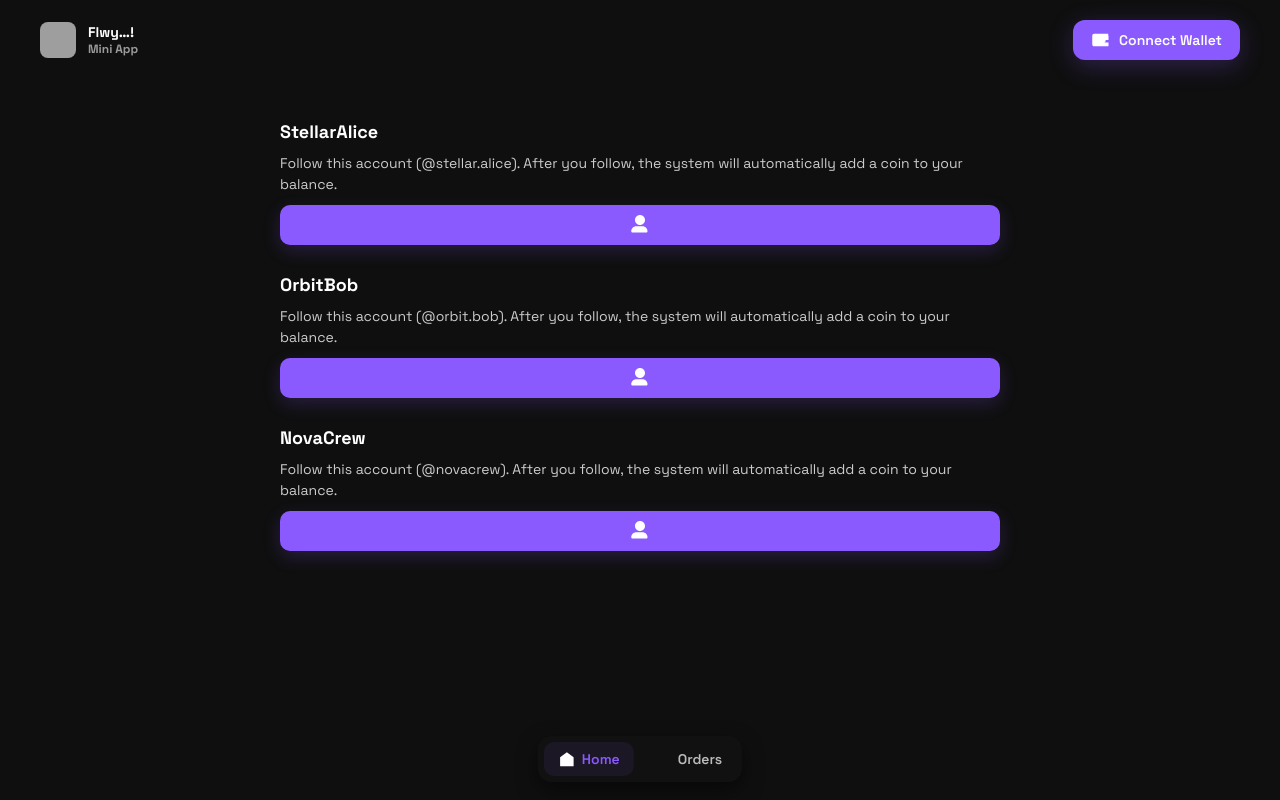
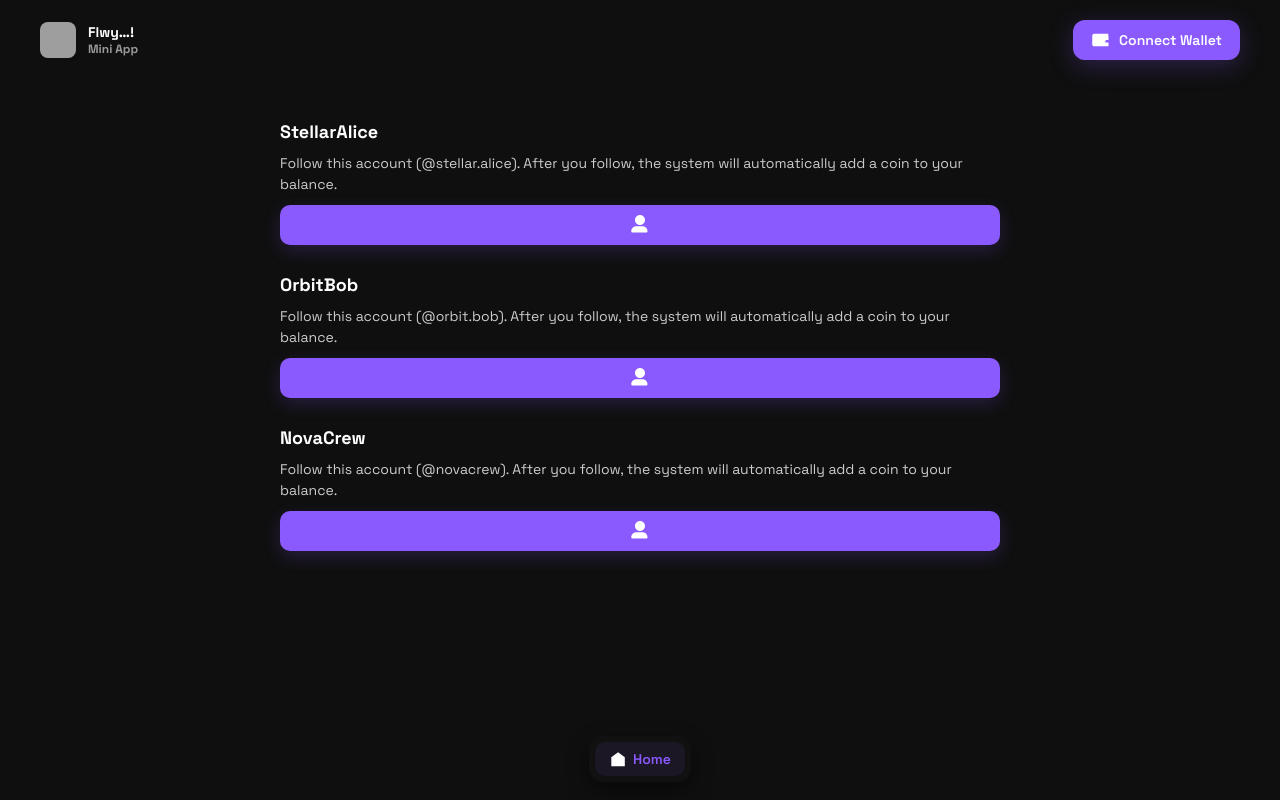
Before and after one commit to Fredrickadler/Flwy..-, a Next.js app: page / in a window 1280 px wide. Built offline with nearby package versions, Linux system fonts and the light colour scheme; grey boxes are pictures that could not be loaded.

Commit message:
Update BottomNav.js

```diff
--- a/components/BottomNav.js
+++ b/components/BottomNav.js
@@ -6,11 +6,8 @@ export default function BottomNav({ active = "home", onNavigate }) {
 
   useEffect(() => {
     const onScroll = () => {
-      if (window.scrollY > 50) {
-        setCompact(true);
-      } else {
-        setCompact(false);
-      }
+      if (window.scrollY > 10) setCompact(true);
+      else setCompact(false);
     };
     window.addEventListener("scroll", onScroll);
     return () => window.removeEventListener("scroll", onScroll);
@@ -18,8 +15,9 @@ export default function BottomNav({ active = "home", onNavigate }) {
 
   return (
     <div className="bottom-nav">
+      {active === "home" && (
         <button
-        className={`nav-btn ${active === "home" ? "active" : ""} ${compact && active !== "home" ? "compact" : ""}`}
+          className={`nav-btn ${compact ? "compact" : "active"}`}
           onClick={() => onNavigate("home")}
         >
           <svg xmlns="http://www.w3.org/2000/svg" fill="white" viewBox="0 0 24 24">
@@ -27,9 +25,10 @@ export default function BottomNav({ active = "home", onNavigate }) {
           </svg>
           <span>Home</span>
         </button>
-
+      )}
+      {active === "orders" && (
         <button
-        className={`nav-btn ${active === "orders" ? "active" : ""} ${compact && active !== "orders" ? "compact" : ""}`}
+          className={`nav-btn ${compact ? "compact" : "active"}`}
           onClick={() => onNavigate("orders")}
         >
           <svg xmlns="http://www.w3.org/2000/svg" fill="white" viewBox="0 0 24 24">
@@ -37,6 +36,7 @@ export default function BottomNav({ active = "home", onNavigate }) {
           </svg>
           <span>Orders</span>
         </button>
+      )}
     </div>
   );
 }
```
Lines whose indentation alone changed are shown as unchanged.
